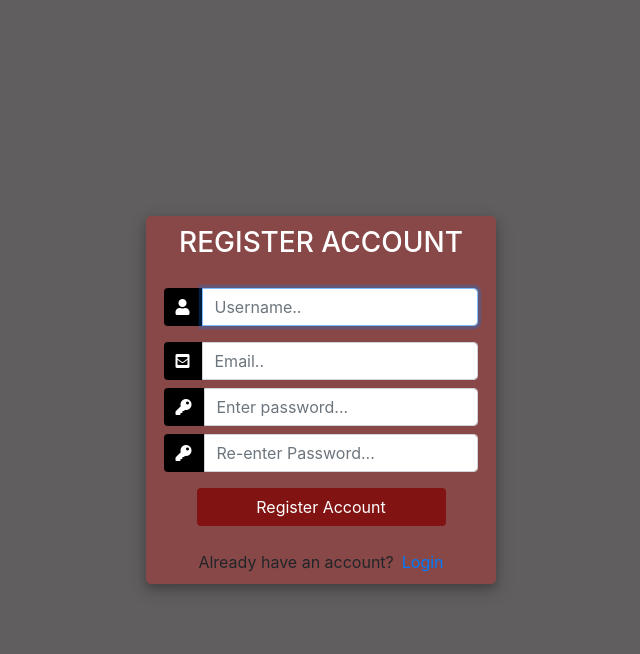
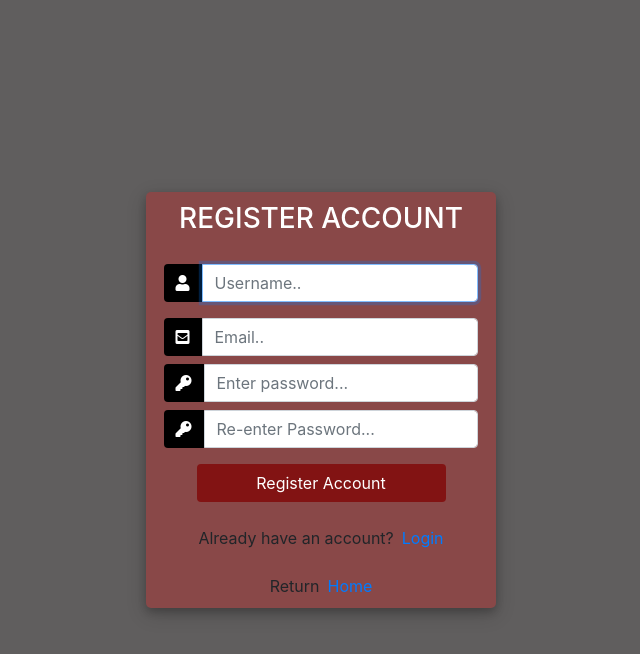
Before and after one commit to m-jines/Capstone2024, a Django app: page /registerpage/ in a window 1280 px wide. Shown: the top 654 px of the page, without its empty margins (319-959 px from the left). Run offline with Django 4.2, Linux system fonts and the light colour scheme; some libraries are stand-ins or nearby versions.

Commit message:
return home from login and register

```diff
--- a/djangoApp/templates/djangoApp/loginpage.html
+++ b/djangoApp/templates/djangoApp/loginpage.html
@@ -114,8 +114,13 @@
 					<div class="d-flex justify-content-center links">
 						Don't have an account? <a href="{% url 'registerpage' %}" class="ml-2">Sign Up</a>
 					</div>
+			</div>
 
+			<div class="mt-4">
+				<div class="d-flex justify-content-center links">
+					Return <a href="{% url 'home' %}" class="ml-2">Home</a>
 				</div>
+		</div>
 			</div>
 		</div>
 	</div>
--- a/djangoApp/templates/djangoApp/registerpage.html
+++ b/djangoApp/templates/djangoApp/registerpage.html
@@ -115,6 +115,12 @@
 						Already have an account? <a href="{% url 'loginpage' %}" class="ml-2">Login</a>
 					</div>
 				</div>
+
+				<div class="mt-4">
+					<div class="d-flex justify-content-center links">
+						Return <a href="{% url 'home' %}" class="ml-2">Home</a>
+					</div>
+				</div>
 			</div>
 		</div>
 	</div>
```
